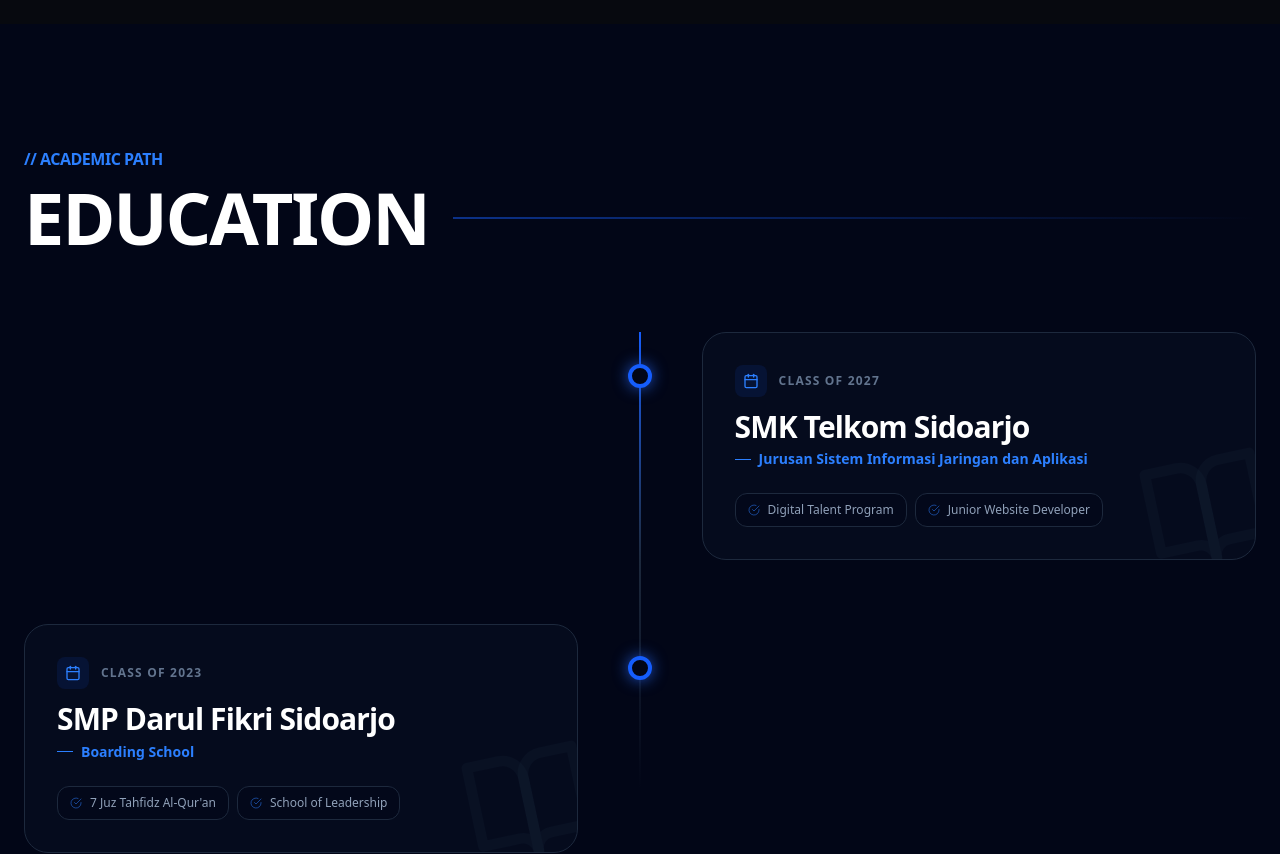
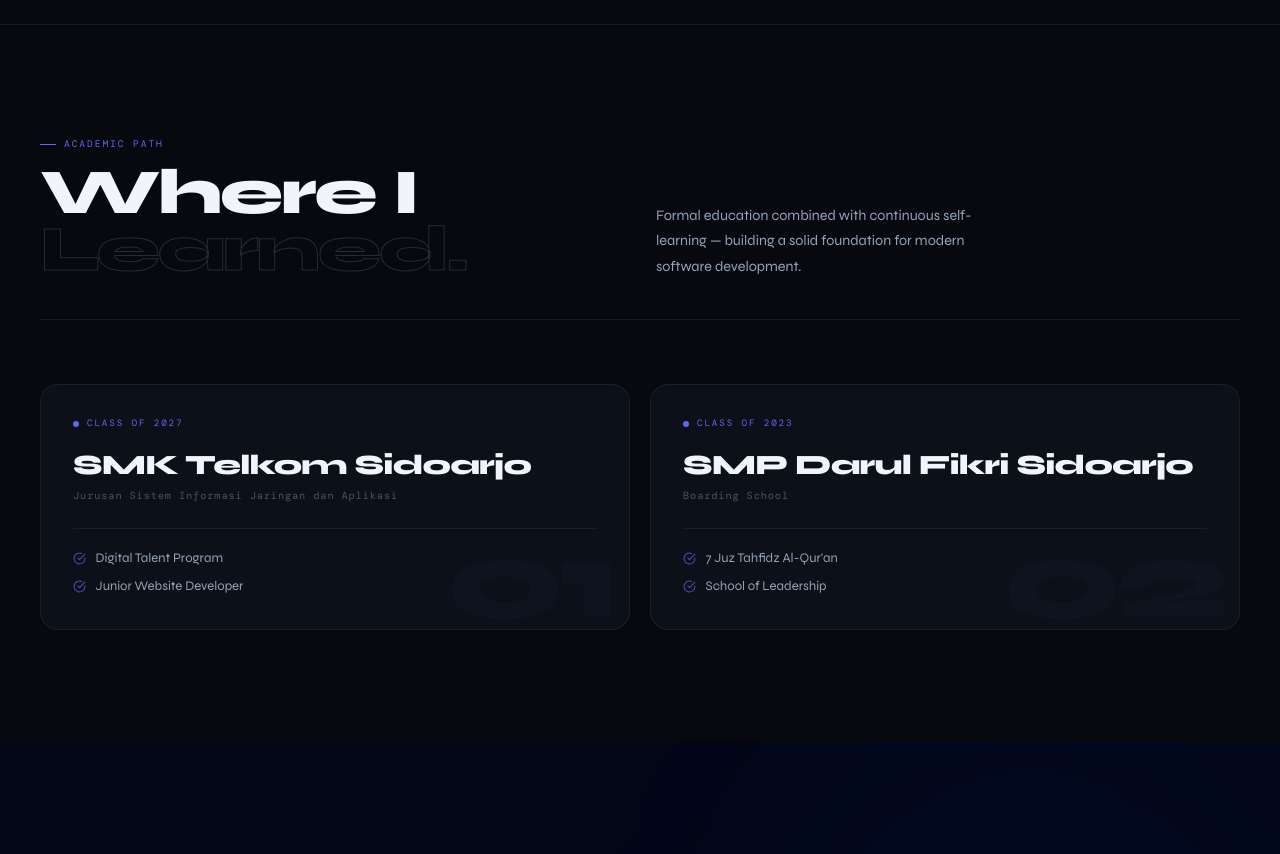
Before and after one commit to ReyCannavaro/portofolio-reycannavaro-next, a Next.js app: page / in a window 1280 px wide. Shown: the part 4080-4934 px from the top of the page. Built offline with nearby package versions, Linux system fonts and the light colour scheme.

Commit message:
Update Education.tsx

```diff
--- a/src/app/components/Education.tsx
+++ b/src/app/components/Education.tsx
@@ -1,103 +1,238 @@
 "use client";
-import { motion, Variants } from "framer-motion";
+import { useEffect, useRef, useState } from "react";
 import { educationHistory } from "@/app/data/index";
-import { FiBookOpen, FiCalendar, FiCheckCircle } from "react-icons/fi";
+import { FiCheckCircle } from "react-icons/fi";
 
 export default function Education() {
-  const containerVariants: Variants = {
-    hidden: { opacity: 0 },
-    visible: {
-      opacity: 1,
-      transition: { staggerChildren: 0.3 }
-    }
-  };
+  const [inView, setInView] = useState(false);
+  const ref = useRef<HTMLElement>(null);
 
-  const itemVariants: Variants = {
-    hidden: { opacity: 0, x: -20 },
-    visible: {
-      opacity: 1,
-      x: 0,
-      transition: { duration: 0.6, ease: "easeOut" }
-    }
-  };
+  useEffect(() => {
+    const obs = new IntersectionObserver(
+      ([e]) => { if (e.isIntersecting) setInView(true); },
+      { threshold: 0.1 }
+    );
+    if (ref.current) obs.observe(ref.current);
+    return () => obs.disconnect();
+  }, []);
 
   return (
-    <section id="education" className="py-32 px-6 bg-[#020617] relative">
-      <div className="max-w-7xl mx-auto">
-        <div className="flex flex-col mb-20">
-          <motion.h2
-            initial={{ opacity: 0, x: -20 }}
-            whileInView={{ opacity: 1, x: 0 }}
-            className="text-blue-500 font-mono mb-4 tracking-[0.3em]"
-          >
-            // ACADEMIC PATH
-          </motion.h2>
-          <div className="flex items-center gap-6">
-            <h3 className="text-5xl md:text-7xl font-black tracking-tighter text-white">EDUCATION</h3>
-            <div className="h-[2px] flex-grow bg-gradient-to-r from-blue-600/50 to-transparent hidden md:block"></div>
+    <>
+      <style>{`
+        .edu-section {
+          padding: 7rem 2.5rem;
+          border-top: 1px solid var(--border);
+          position: relative;
+        }
+        .edu-inner { max-width: 1200px; margin: 0 auto; }
+
+        /* header */
+        .edu-header {
+          display: grid;
+          grid-template-columns: 1fr;
+          gap: 2rem;
+          margin-bottom: 4rem;
+          padding-bottom: 2.5rem;
+          border-bottom: 1px solid var(--border);
+        }
+        @media (min-width: 768px) {
+          .edu-header { grid-template-columns: 1fr 1fr; align-items: end; }
+        }
+        .edu-heading {
+          font-family: var(--font-syne);
+          font-weight: 800;
+          font-size: clamp(2.2rem, 5vw, 4rem);
+          letter-spacing: -0.04em;
+          line-height: 0.9;
+          color: var(--fg);
+          margin: 0;
+        }
+        .edu-heading-ghost {
+          -webkit-text-stroke: 1px rgba(241,245,249,0.14);
+          color: transparent;
+        }
+
+        /* cards */
+        .edu-grid {
+          display: grid;
+          grid-template-columns: 1fr;
+          gap: 1.25rem;
+        }
+        @media (min-width: 768px) { .edu-grid { grid-template-columns: 1fr 1fr; } }
+
+        .edu-card {
+          position: relative;
+          padding: 2rem;
+          border-radius: 18px;
+          background: var(--bg-2);
+          border: 1px solid var(--border);
+          overflow: hidden;
+          transition: border-color 0.25s, transform 0.25s;
+        }
+        .edu-card:hover {
+          border-color: rgba(99,102,241,0.35);
+          transform: translateY(-4px);
+        }
+        .edu-card-accent {
+          position: absolute;
+          top: 0; left: 0; right: 0;
+          height: 2px;
+          background: linear-gradient(90deg, var(--accent), var(--cyan));
+          opacity: 0;
+          transition: opacity 0.25s;
+        }
+        .edu-card:hover .edu-card-accent { opacity: 1; }
+
+        .edu-year {
+          font-family: var(--font-dm-mono);
+          font-size: 0.58rem;
+          letter-spacing: 0.2em;
+          text-transform: uppercase;
+          color: var(--accent);
+          margin-bottom: 1.25rem;
+          display: flex;
+          align-items: center;
+          gap: 0.5rem;
+        }
+        .edu-year::before {
+          content: '';
+          display: block;
+          width: 6px; height: 6px;
+          border-radius: 50%;
+          background: var(--accent);
+          flex-shrink: 0;
+        }
+
+        .edu-institution {
+          font-family: var(--font-syne);
+          font-weight: 800;
+          font-size: clamp(1.3rem, 2.5vw, 1.75rem);
+          letter-spacing: -0.03em;
+          line-height: 1.05;
+          color: var(--fg);
+          margin: 0 0 0.5rem;
+        }
+        .edu-degree {
+          font-family: var(--font-dm-mono);
+          font-size: 0.65rem;
+          letter-spacing: 0.08em;
+          color: var(--fg-3);
+          margin-bottom: 1.5rem;
+          line-height: 1.5;
+        }
+        .edu-divider {
+          height: 1px;
+          background: var(--border);
+          margin-bottom: 1.25rem;
+        }
+        .edu-details {
+          display: flex;
+          flex-direction: column;
+          gap: 0.55rem;
+        }
+        .edu-detail-item {
+          display: flex;
+          align-items: center;
+          gap: 0.6rem;
+          font-family: var(--font-syne);
+          font-size: 0.82rem;
+          color: var(--fg-2);
+        }
+        .edu-detail-icon {
+          color: var(--accent);
+          flex-shrink: 0;
+          opacity: 0.7;
+        }
+
+        /* big number bg */
+        .edu-card-number {
+          position: absolute;
+          bottom: -0.5rem;
+          right: 1rem;
+          font-family: var(--font-syne);
+          font-weight: 800;
+          font-size: 7rem;
+          line-height: 1;
+          color: rgba(99,102,241,0.04);
+          letter-spacing: -0.05em;
+          pointer-events: none;
+          user-select: none;
+          transition: color 0.25s;
+        }
+        .edu-card:hover .edu-card-number {
+          color: rgba(99,102,241,0.07);
+        }
+
+        /* reveal */
+        .edu-reveal {
+          opacity: 0; transform: translateY(24px);
+          transition: opacity 0.6s ease, transform 0.6s ease;
+        }
+        .edu-reveal.shown { opacity: 1; transform: translateY(0); }
+      `}</style>
+
+      <section ref={ref} id="education" className="edu-section">
+        <div className="edu-inner">
+
+          <div className={`edu-header edu-reveal ${inView ? "shown" : ""}`}>
+            <div>
+              <p style={{
+                fontFamily:"var(--font-dm-mono)", fontSize:"0.6rem",
+                letterSpacing:"0.2em", textTransform:"uppercase",
+                color:"var(--accent)", marginBottom:"0.75rem",
+                display:"flex", alignItems:"center", gap:"0.5rem",
+              }}>
+                <span style={{ width:16, height:1, background:"var(--accent)", display:"block" }} />
+                Academic Path
+              </p>
+              <h2 className="edu-heading">
+                Where I<br />
+                <span className="edu-heading-ghost">Learned.</span>
+              </h2>
+            </div>
+            <div style={{ display:"flex", flexDirection:"column", justifyContent:"flex-end" }}>
+              <p style={{
+                fontFamily:"var(--font-syne)", fontSize:"0.9rem",
+                color:"var(--fg-2)", lineHeight:1.75, maxWidth:340,
+              }}>
+                Formal education combined with continuous self-learning — building a solid foundation for modern software development.
+              </p>
             </div>
           </div>
 
-        <motion.div
-          variants={containerVariants}
-          initial="hidden"
-          whileInView="visible"
-          viewport={{ once: true }}
-          className="relative space-y-16">
-          <div className="absolute left-0 md:left-1/2 top-0 bottom-0 w-[2px] bg-gradient-to-b from-blue-600 via-slate-800 to-transparent transform md:-translate-x-1/2 hidden sm:block"></div>
+          <div className="edu-grid">
+            {educationHistory.map((edu, i) => (
+              <div
+                key={edu.id}
+                className={`edu-card edu-reveal ${inView ? "shown" : ""}`}
+                style={{ transitionDelay: inView ? `${0.1 + i * 0.12}s` : "0s" }}
+              >
+                <div className="edu-card-accent" />
+                <div className="edu-card-number">0{i + 1}</div>
 
-          {educationHistory.map((edu, index) => (
-            <motion.div
-              key={index}
-              variants={itemVariants}
-              className={`relative flex flex-col md:flex-row items-center gap-8 ${
-                index % 2 === 0 ? "md:flex-row-reverse" : ""
-              }`}>
-              <div className="absolute left-0 md:left-1/2 top-0 md:top-8 w-6 h-6 bg-[#020617] border-4 border-blue-600 rounded-full z-10 transform -translate-x-1/2 hidden sm:block shadow-[0_0_15px_rgba(37,99,235,0.8)]"></div>
-
-              <div className="w-full md:w-[45%]">
-                <motion.div
-                  whileHover={{ y: -10 }}
-                  className="p-8 rounded-3xl bg-slate-900/30 border border-slate-800 hover:border-blue-500/50 transition-all group relative overflow-hidden">
-                  <FiBookOpen className="absolute -right-4 -bottom-4 text-slate-800/20 text-9xl transform -rotate-12 group-hover:text-blue-500/10 transition-colors" />
-
-                  <div className="flex items-center gap-3 mb-4">
-                    <div className="p-2 bg-blue-600/10 rounded-lg">
-                      <FiCalendar className="text-blue-500" />
-                    </div>
-                    <span className="text-slate-500 font-mono text-xs uppercase tracking-widest font-bold">
+                <div className="edu-year">
                   Class of {edu.graduationYear}
-                    </span>
                 </div>
 
-                  <h4 className="text-2xl md:text-3xl font-black text-white group-hover:text-blue-400 transition-colors mb-2 leading-tight">
-                    {edu.institution}
-                  </h4>
+                <h3 className="edu-institution">{edu.institution}</h3>
+                <p className="edu-degree">{edu.degree}</p>
 
-                  <p className="text-blue-500 font-mono text-sm mb-6 font-bold flex items-center gap-2">
-                    <span className="w-4 h-[1px] bg-blue-500"></span>
-                    {edu.degree}
-                  </p>
+                <div className="edu-divider" />
 
-                  <div className="flex flex-wrap gap-2 relative z-10">
-                    {edu.details.map((detail, i) => (
-                      <div
-                        key={i}
-                        className="flex items-center gap-2 text-xs font-medium px-3 py-2 bg-slate-950/50 text-slate-400 rounded-xl border border-slate-800 group-hover:border-slate-700 transition-all"
-                      >
-                        <FiCheckCircle className="text-blue-500/50" />
-                        {detail}
+                <div className="edu-details">
+                  {edu.details.map((d, j) => (
+                    <div key={j} className="edu-detail-item">
+                      <FiCheckCircle size={13} className="edu-detail-icon" />
+                      {d}
                     </div>
                   ))}
                 </div>
-                </motion.div>
+              </div>
+            ))}
           </div>
 
-              <div className="hidden md:block md:w-[45%]"></div>
-            </motion.div>
-          ))}
-        </motion.div>
         </div>
       </section>
+    </>
   );
 }
```
Lines whose indentation alone changed are shown as unchanged.
